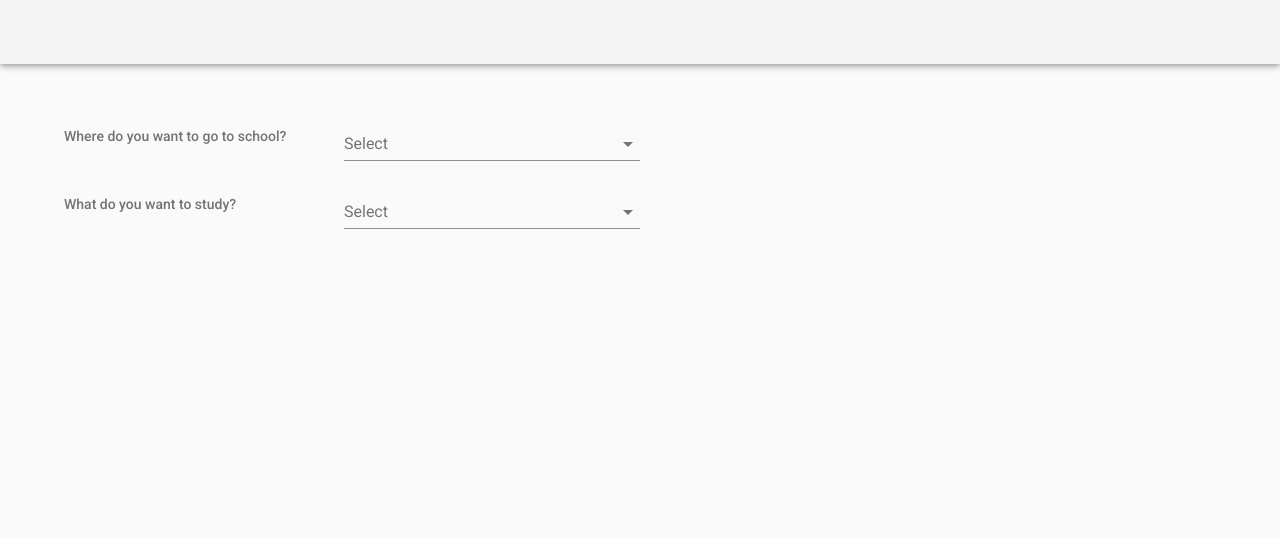
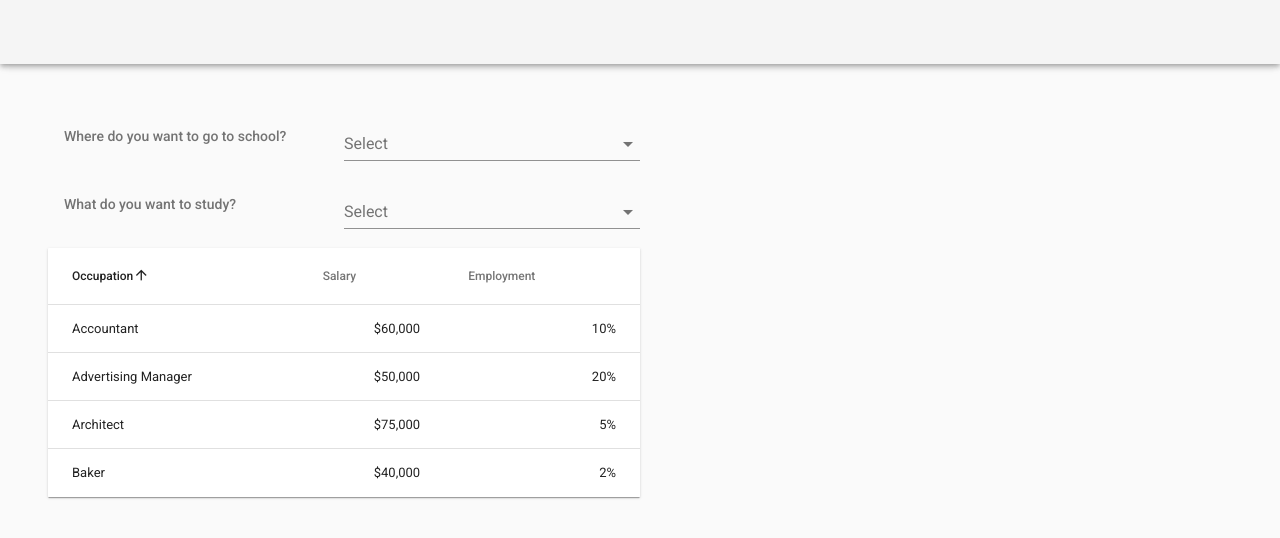
Before and after one commit to kim24416/career-choice-web, a Vue app: page / in a window 1280 px wide. Shown: the top 538 px of the page. Built offline with nearby package versions, Linux system fonts and the light colour scheme.

Commit message:
Added a table

```diff
--- a/src/components/Occupation.vue
+++ b/src/components/Occupation.vue
@@ -25,6 +25,23 @@
                     single-line
                     autocomplete="true"
                 ></v-select>
+            </v-flex>
+            <v-flex xs6></v-flex>
+        </v-layout>
+        <v-layout row wrap>
+            <v-flex xs6>
+                <v-data-table
+                    :headers="headers"
+                    :items="occupations"
+                    hide-actions
+                    class="elevation-1"
+                >
+                    <template slot="items" slot-scope="props">
+                    <td>{{ props.item.name }}</td>
+                    <td class="text-xs-right">{{ props.item.salary }}</td>
+                    <td class="text-xs-right">{{ props.item.employment }}</td>
+                    </template>
+                </v-data-table>
             </v-flex>
             <v-flex xs6></v-flex>
         </v-layout>
@@ -63,6 +80,37 @@ export default {
         'Information Science',
         'Computer Science',
       ],
+      headers: [
+        { text: 'Occupation', value: 'occupation' },
+        { text: 'Salary', value: 'salary' },
+        { text: 'Employment', value: 'employment' },
+      ],
+      occupations: [
+        {
+          value: false,
+          name: 'Accountant',
+          salary: '$60,000',
+          employment: '10%',
+        },
+        {
+          value: false,
+          name: 'Advertising Manager',
+          salary: '$50,000',
+          employment: '20%',
+        },
+        {
+          value: false,
+          name: 'Architect',
+          salary: '$75,000',
+          employment: '5%',
+        },
+        {
+          value: false,
+          name: 'Baker',
+          salary: '$40,000',
+          employment: '2%',
+        },
+      ],
     };
   },
 };
```
